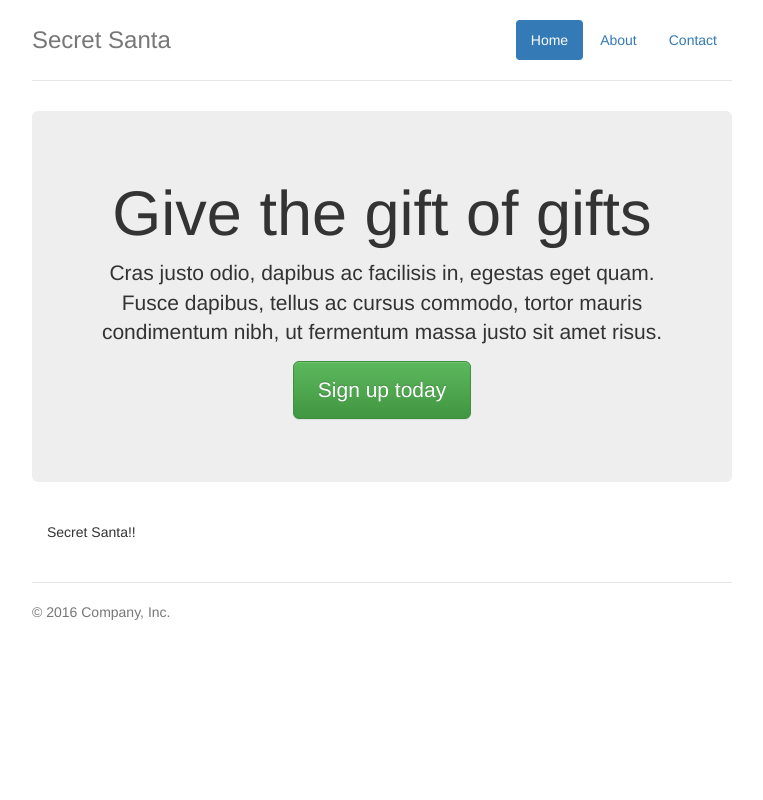
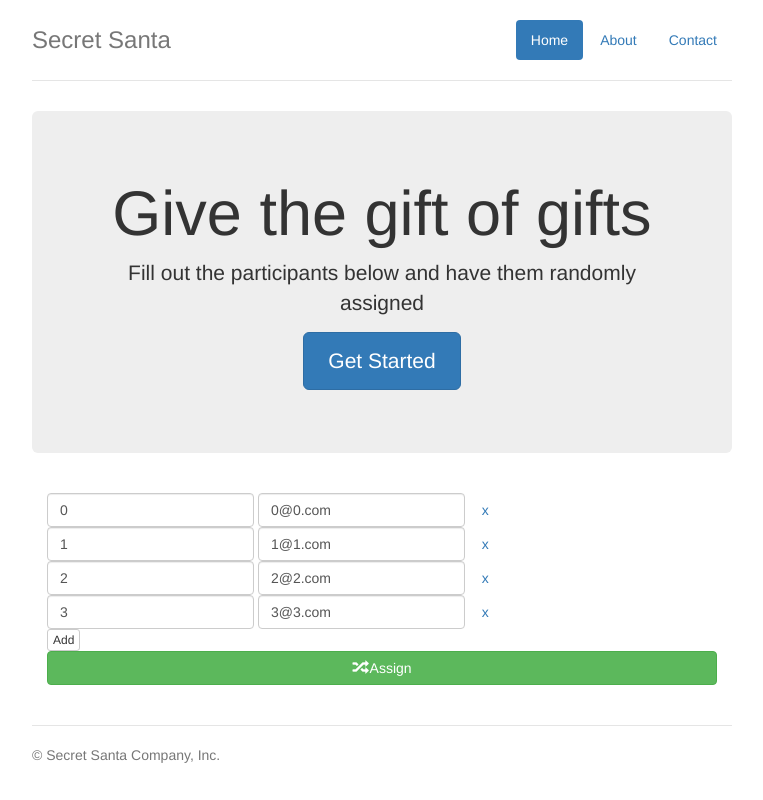
Before and after one commit to flackdl/secret-santa, a Flask app: page / in a window 1280 px wide. Shown: the whole page, without its empty margins (258-1021 px from the left). Run offline with Flask 2, Linux system fonts and the light colour scheme; some libraries are stand-ins or nearby versions.

Commit message:
bootswatch

```diff
--- a/templates/index.html
+++ b/templates/index.html
@@ -7,15 +7,11 @@
     <!-- The above 3 meta tags *must* come first in the head; any other head content must come *after* these tags -->
     <meta name="description" content="">
     <meta name="author" content="">
-    <link rel="icon" href="../../favicon.ico">
+    <!--<link rel="icon" href="../../favicon.ico">-->
 
-    <title>Narrow Jumbotron Template for Bootstrap</title>
+    <title>Secret Santa - Give the Gift of Gifts</title>
 
-    <!-- Latest compiled and minified CSS -->
-    <link rel="stylesheet" href="https://maxcdn.bootstrapcdn.com/bootstrap/3.3.7/css/bootstrap.min.css" integrity="sha384-BVYiiSIFeK1dGmJRAkycuHAHRg32OmUcww7on3RYdg4Va+PmSTsz/K68vbdEjh4u" crossorigin="anonymous">
-
-    <!-- Optional theme -->
-    <link rel="stylesheet" href="https://maxcdn.bootstrapcdn.com/bootstrap/3.3.7/css/bootstrap-theme.min.css" integrity="sha384-rHyoN1iRsVXV4nD0JutlnGaslCJuC7uwjduW9SVrLvRYooPp2bWYgmgJQIXwl/Sp" crossorigin="anonymous">
+    <link rel="stylesheet" href="https://bootswatch.com/superhero/bootstrap.min.css">
 
     <!-- IE10 viewport hack for Surface/desktop Windows 8 bug -->
     <!--<link href="../../assets/css/ie10-viewport-bug-workaround.css" rel="stylesheet">-->
@@ -28,6 +24,8 @@
       <script src="https://oss.maxcdn.com/html5shiv/3.7.3/html5shiv.min.js"></script>
       <script src="https://oss.maxcdn.com/respond/1.4.2/respond.min.js"></script>
     <![endif]-->
+
+    <script src="https://cdnjs.cloudflare.com/ajax/libs/lodash.js/4.16.4/lodash.min.js"></script>
 
   </head>
 
@@ -47,21 +45,31 @@
 
       <div class="jumbotron">
         <h1>Give the gift of gifts</h1>
-        <p class="lead">Cras justo odio, dapibus ac facilisis in, egestas eget quam. Fusce dapibus, tellus ac cursus commodo, tortor mauris condimentum nibh, ut fermentum massa justo sit amet risus.</p>
-        <p><a class="btn btn-lg btn-success" href="#" role="button">Sign up today</a></p>
+        <p class="lead">Fill out the participants below and have them randomly assigned</p>
+        <p><a class="btn btn-lg btn-primary" href="#participants" role="button">Get Started</a></p>
       </div>
 
       <div class="row marketing">
 
         <div class="col-lg-12">
-            <div id="message">
-                {$ message $}<br>
-            </div>
+            <form class="form-inline" id="participants">
+              <div v-for="(participant, index) in participants">
+                <div class="form-group">
+                  <input type="text" class="form-control" placeholder="Name" v-model="participant.name">
+                </div>
+                <div class="form-group">
+                  <input type="email" class="form-control" placeholder="Email" v-model="participant.email">
+                </div>
+                <a class="btn btn-link" v-on:click="removeParticipant(index)">x</a>
+              </div>
+              <a v-on:click="addParticipant()" class="btn btn-default btn-xs"> Add</a>
+              <a v-on:click="assign()" class="btn btn-success btn-block"><span class="glyphicon glyphicon-random"></span> Assign</a>
+            </form>
         </div>
       </div>
 
       <footer class="footer">
-        <p>&copy; 2016 Company, Inc.</p>
+        <p>&copy; Secret Santa Company, Inc.</p>
       </footer>
 
     </div> <!-- /container -->
@@ -69,12 +77,68 @@
    <script src="https://unpkg.com/vue@next/dist/vue.js"></script>
 
     <script type="text/javascript">
+      var Person = function(name, email) {
+        this.name = name;
+        this.email = email;
+      }
+      var Match = function(buyer, recipient) {
+        this.buyer = buyer;
+        this.recipient = recipient;
+      }
+
+      var assigned = [];
+
+      // start off with a list of blank participants
+      var participants = [];
+      _.forEach(_.range(0, 4), function(v, i) {
+        participants.push(new Person(i, i+'@'+i+'.com'));
+      });
+
        var app = new Vue({
-          el: '#message',
+          el: '#participants',
           delimiters: ['{$', '$}'],
           data: {
-            message: 'Secret Santa!!'
-          }
+            participants: participants
+          },
+          methods: {
+            addParticipant: function() {
+              participants.push(new Person());
+            },
+            removeParticipant: function(i) {
+              participants.splice(i, 1);
+            },
+            assign: function() {
+              var MAX = 100;
+              var i = 0;
+              var unassigned = _.clone(participants).sort();
+              while(unassigned.length) {
+
+                // failed assignment
+                if (i++ >= MAX) {
+                  console.log('broken');
+                  break;
+                }
+
+                var participant = unassigned.shift();
+                var matched = false;
+
+                // try and find a match in the unassigned participants
+                _.forEach(unassigned.slice(), function(unassigned_participant, index) {
+                  // can match
+                  if (true) {
+                    assigned.push(new Match(participant, unassigned_participant));
+                    matched = true;
+                    return false;
+                  }
+                })
+                if (!matched) {
+                  console.log('could not get match, broke');
+                  break;
+                }
+              }
+              console.log(assigned);
+            },
+          },
        })
     </script>
 
```
